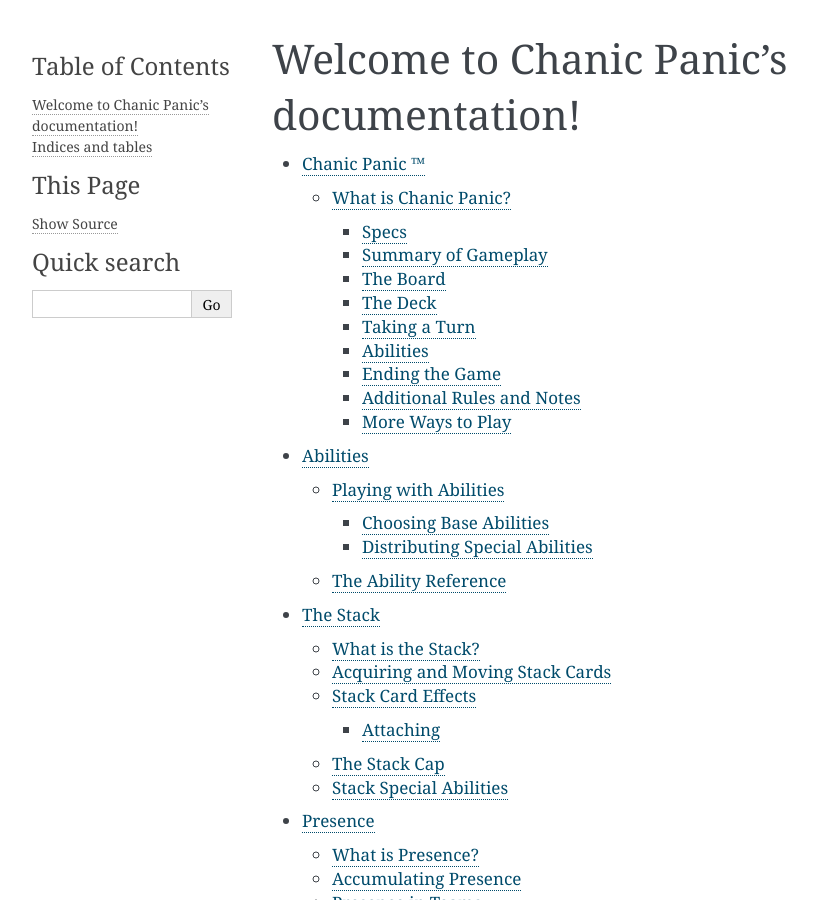
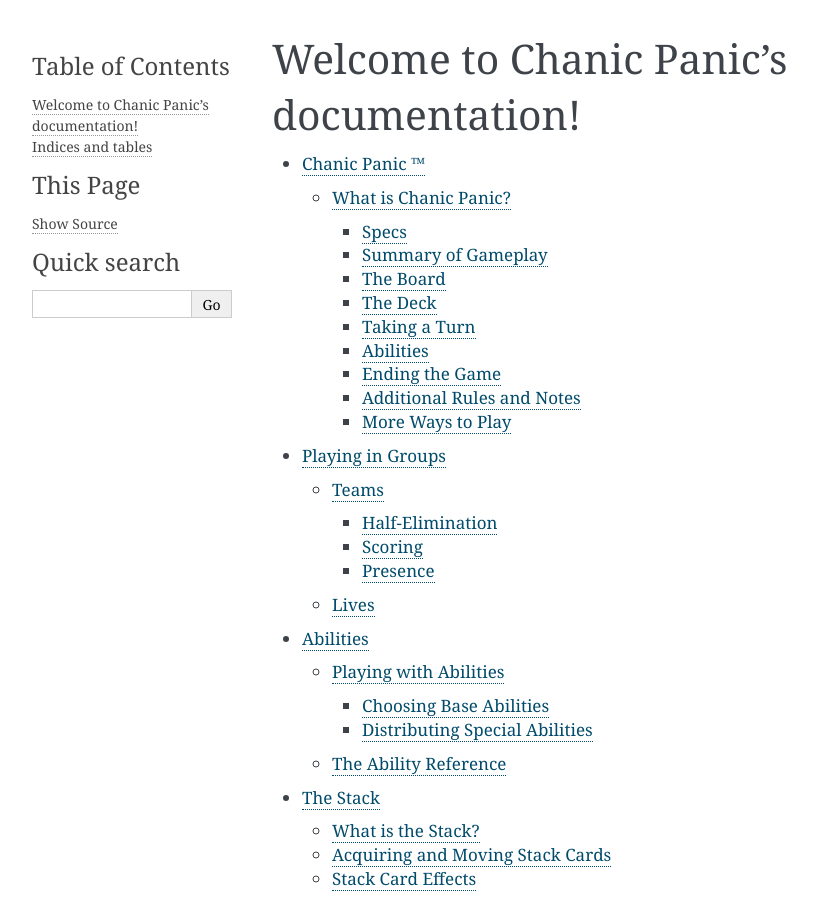
Before and after one commit to chanicpanic/reference, a Sphinx documentation site: the page built from source/index.rst, in a window 1280 px wide and 900 px high. Shown: the whole window, without its empty margins (148-965 px from the left). Built offline with Sphinx 7.4.7, drawn with Linux system fonts in a browser that asks for light colours.

Commit message:
made outline for groups doc

```diff
--- /dev/null
+++ b/source/groups.rst
@@ -0,0 +1,23 @@
+
+Playing in Groups
+#################
+
+When playing with more than 2 people, there are many different variations
+that could be taken. The main one is with teams.
+
+Teams
+*****
+
+Ally
+
+Half-Elimination
+================
+
+Scoring
+=======
+
+Presence
+========
+
+Lives
+*****
--- a/source/index.rst
+++ b/source/index.rst
@@ -10,6 +6,7 @@ Welcome to Chanic Panic's documentation!
    :maxdepth: 3
 
    instructions
+   groups
    abilities
    stack
    presence
@@ -18,7 +15,6 @@ Welcome to Chanic Panic's documentation!
    glossary
 
 
-
 Indices and tables
 ==================
 
```
Also changed, not shown: other parts of source/index.rst (+0 -4 lines).
